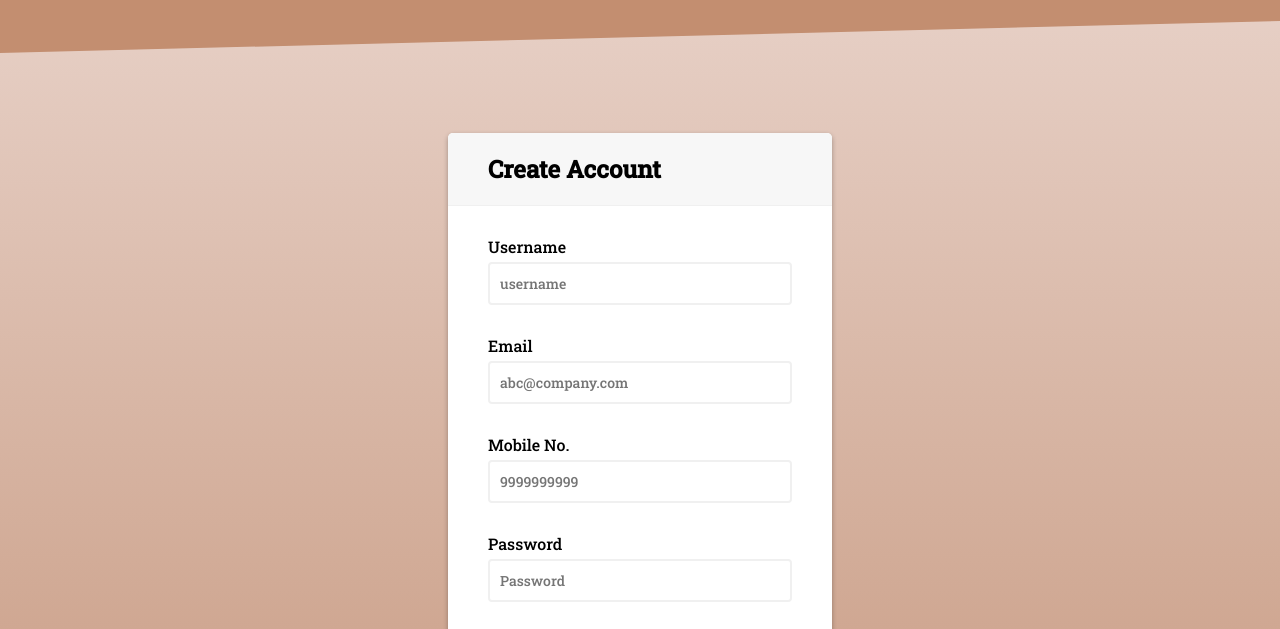
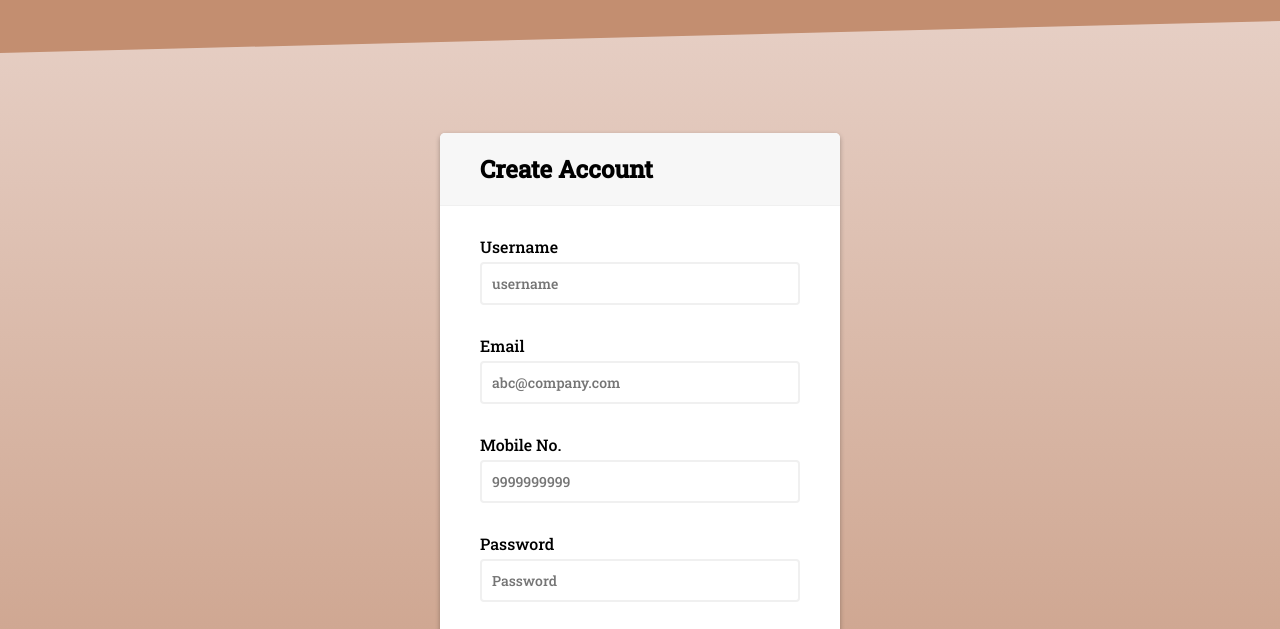
Before and after one commit to generalrushi/Registration-Form, a plain HTML site: page index.html in a window 1280 px wide. Shown: the part 107-736 px from the top of the page. Drawn offline with Linux system fonts and the light colour scheme.

Commit message:
Update style.css

```diff
--- a/style.css
+++ b/style.css
@@ -31,8 +31,8 @@ header{
 	border-radius: 5px;
 	box-shadow: 0 2px 5px rgba(0, 0, 0, 0.3);
 	overflow: hidden;
-	width: 30vw;
-    max-width: 100%;
+	width: 400px;
+    max-width: 80%;
     margin-top: 10vh;
     margin-bottom: 10vh;
 }
@@ -142,9 +142,3 @@ footer p{
     color: white;
     text-align: center;
 }
-
-@media only screen and (max-width: 600px) {
-    .container {
-      width: 80%;
-    }
-  }
```
